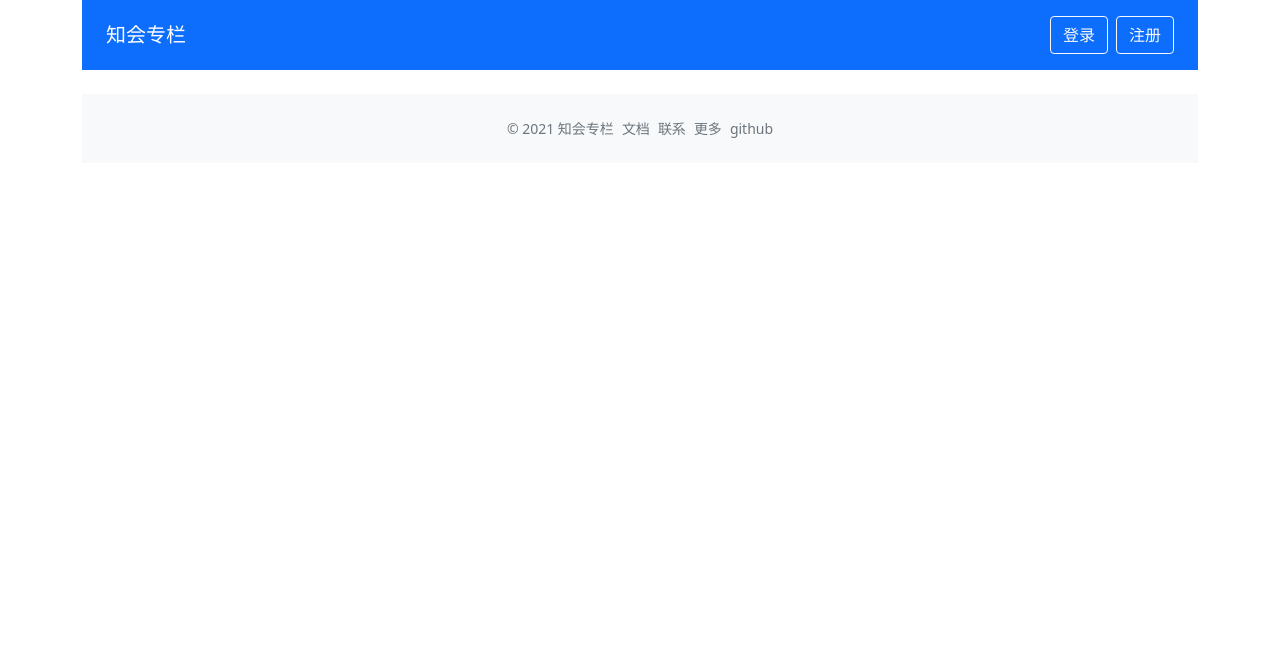
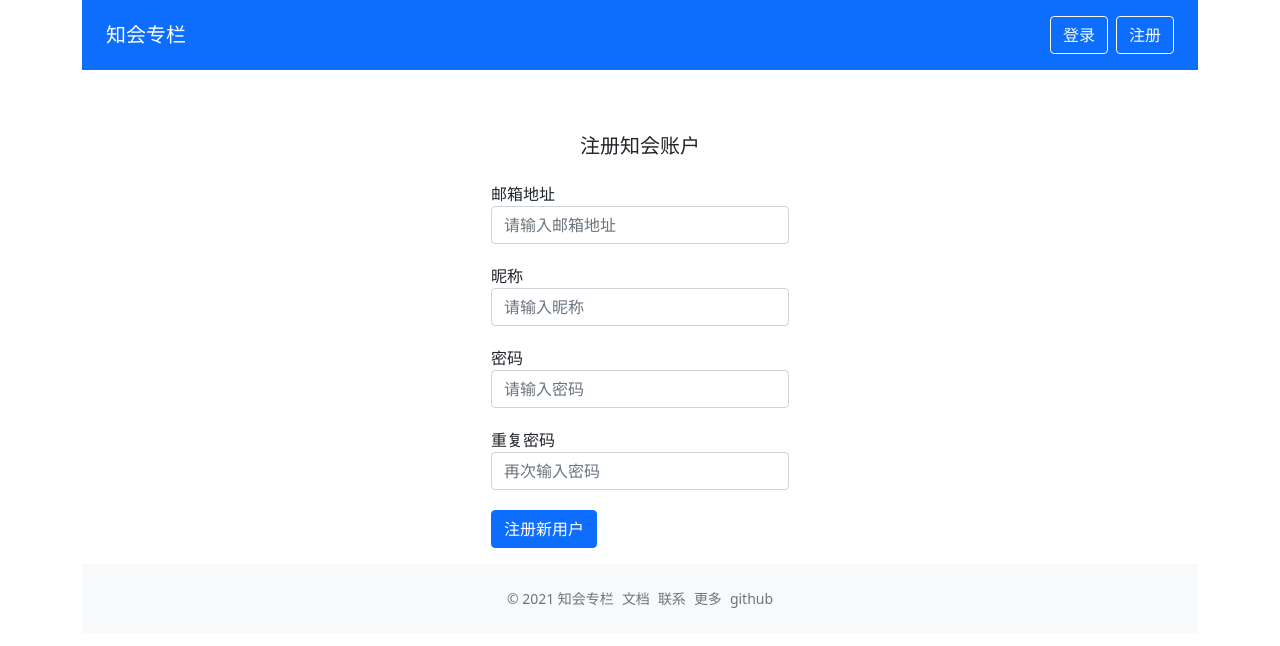
Before and after one commit to xn213/zhihui-vue3, a Vue app: page /signup in a window 1280 px wide. Shown: the top 646 px of the page. Built offline with nearby package versions, Linux system fonts and the light colour scheme.

Commit message:
feat(signup): signup page & header router

```diff
--- a/src/components/GlobalHeader.vue
+++ b/src/components/GlobalHeader.vue
@@ -4,19 +4,19 @@
       <router-link to="/" class="navbar-brand">知会专栏</router-link>
       <ul v-if="!user.isLogin" class="list-inline mb-0">
         <li class="list-inline-item"><router-link to="/login" class="btn btn-outline-light my-2">登录</router-link></li>
-        <li class="list-inline-item"><router-link to="signup" class="btn btn-outline-light my-2">注册</router-link></li>
+        <li class="list-inline-item"><router-link to="/signup" class="btn btn-outline-light my-2">注册</router-link></li>
       </ul>
       <ul v-else class="list-inline mb-0">
         <li class="list-inline-item">
           <dropdown :title="`你好 ${user.name}`">
             <dropdown-item>
-              <a href="#" class="dropdown-item">新建文章</a>
+              <router-link to="#" class="dropdown-item">新建文章</router-link>
             </dropdown-item>
             <dropdown-item disabled>
-              <a href="#" class="dropdown-item">编辑资料</a>
+              <router-link to="#" class="dropdown-item">编辑资料</router-link>
             </dropdown-item>
             <dropdown-item>
-              <a href="#" class="dropdown-item">退出登录</a>
+              <router-link to="#" class="dropdown-item">退出登录</router-link>
             </dropdown-item>
           </dropdown>
         </li>
--- a/src/const/int.ts
+++ b/src/const/int.ts
@@ -1,5 +1,6 @@
 // ValidateInput
 export interface RuleProp {
-  type: 'required' | 'email' | 'range';
+  type: 'required' | 'email' | 'range' | 'custom';
   message: string;
+  validate?: () => boolean;
 }
--- /dev/null
+++ b/src/pages/Signup.vue
@@ -0,0 +1,110 @@
+<template>
+  <div class='signup-page mx-auto p-3 w-330'>
+    <h5 class="my-4 text-center">注册知会账户</h5>
+    <validate-form @form-submit="onFormSubmit">
+      <div class="mb-1">
+        <label for="from-label">邮箱地址</label>
+        <validate-input :rules="emailRules"
+                        v-model="formData.email"
+                        placeHolder="请输入邮箱地址"
+                        type="text"/>
+      </div>
+      <div class="mb-1">
+        <label for="from-label">昵称</label>
+        <validate-input :rules="nameRules"
+                        v-model="formData.nickName"
+                        placeHolder="请输入昵称"
+                        type="text"/>
+      </div>
+      <div class="mb-1">
+        <label for="from-label">密码</label>
+        <validate-input :rules="passwordRules"
+                        v-model="formData.password"
+                        placeHolder="请输入密码"
+                        type="password"/>
+      </div>
+      <div class="mb-1">
+        <label for="from-label">重复密码</label>
+        <validate-input :rules="repeatPasswordRules"
+                        v-model="formData.repeatPassword"
+                        placeHolder="再次输入密码"
+                        type="password"/>
+      </div>
+      <template #submit>
+        <button type="submit"
+                class="btn btn-primary btn-block btn-large">注册新用户</button>
+      </template>
+    </validate-form>
+  </div>
+</template>
+
+<script lang="ts">
+import { defineComponent, reactive } from 'vue'
+import { useRouter } from 'vue-router'
+import ValidateForm from '../components/ValidateForm.vue'
+import ValidateInput, { RulesProp } from '../components/ValidateInput.vue'
+export default defineComponent({
+  name: 'Signup',
+  components: {
+    ValidateForm,
+    ValidateInput
+  },
+  setup () {
+    const formData = reactive({
+      email: '',
+      nickName: '',
+      password: '',
+      repeatPassword: ''
+    })
+    const router = useRouter()
+    const onFormSubmit = (result: boolean) => {
+      if (result) {
+        const payload = {
+          email: formData.email,
+          nickName: formData.nickName,
+          password: formData.password
+        }
+        setTimeout(() => {
+          console.log('payload', payload)
+          router.push('/login')
+        }, 1000)
+      }
+    }
+    const emailRules: RulesProp = [
+      { type: 'required', message: '电子邮箱地址不能为空' },
+      { type: 'email', message: '请输入正确的电子邮箱格式' },
+      { type: 'range', message: '邮箱长度大于6小于16' }
+    ]
+    const nameRules: RulesProp = [
+      { type: 'required', message: '昵称不能为空' }
+    ]
+    const passwordRules: RulesProp = [
+      { type: 'required', message: '密码不能为空' }
+    ]
+    const repeatPasswordRules: RulesProp = [
+      { type: 'required', message: '重复密码不能为空' },
+      {
+        type: 'custom',
+        validate: () => {
+          return formData.password === formData.repeatPassword
+        },
+        message: '密码不相同'
+      }
+    ]
+    return {
+      formData,
+      onFormSubmit,
+      emailRules,
+      nameRules,
+      passwordRules,
+      repeatPasswordRules
+    }
+  }
+})
+</script>
+
+<style>
+.w-330 {
+  max-width: 330px;
+}
+</style>
--- a/src/router.ts
+++ b/src/router.ts
@@ -2,6 +2,7 @@
 
 import Home from './pages/Home.vue'
 import Login from './pages/Login.vue'
+import Signup from './pages/Signup.vue'
 import ColumnDetail from './components/ColumnDetail.vue'
 const routes = [
   {
@@ -13,6 +14,11 @@
     path: '/login',
     name: 'login',
     component: Login
+  },
+  {
+    path: '/signup',
+    name: 'signup',
+    component: Signup
   },
   {
     path: '/column/:id',
```
